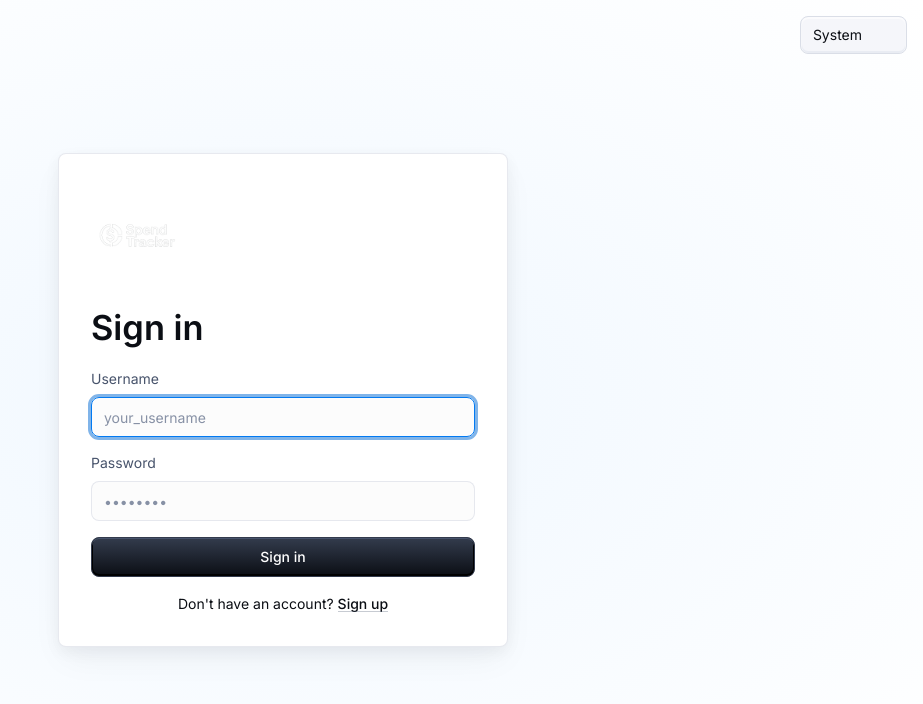
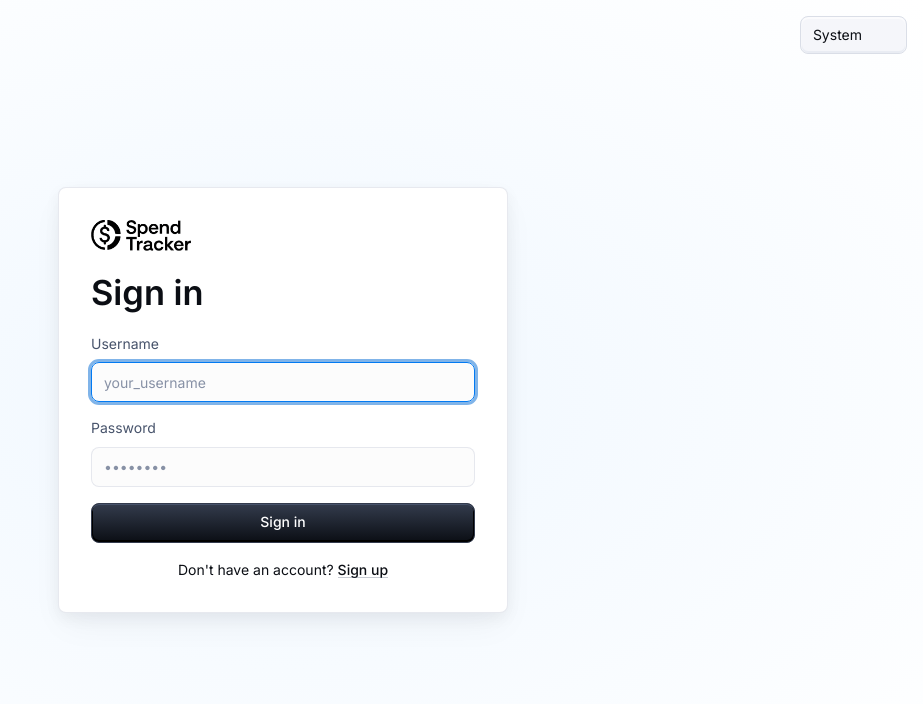
Before and after one commit to nightyvsc/SpendTracker-client, a React (Vite) app: page /signin in a window 1280 px wide. Shown: the top 704 px of the page, without its empty margins (357-1280 px from the left). Built offline with nearby package versions, Linux system fonts and the light colour scheme; some icons are missing.

Commit message:
Fix: light mode logo color

```diff
--- a/src/components/DashboardHeader.tsx
+++ b/src/components/DashboardHeader.tsx
@@ -12,6 +12,7 @@ import Stack from '@mui/material/Stack';
 import { Link } from 'react-router';
 import ThemeSwitcher from './ThemeSwitcher';
 import logosp from '../../public/spend_tracker_logo.png'
+import logospDark from '../../public/spend_tracker_logo_dark.png'
 
 const AppBar = styled(MuiAppBar)(({ theme }) => ({
   borderWidth: 0,
@@ -92,7 +93,32 @@ export default function DashboardHeader({
             <Box sx={{ mr: 1 }}>{getMenuIcon(menuOpen)}</Box>
             <Link to="/dashboard" style={{ textDecoration: 'none' }}>
               <Stack direction="row" alignItems="center">
-                <img src={logosp} width={100} height={90}/>
+                <Box
+                  sx={{
+                    position: 'relative',
+                    '& img': {
+                      width: 100,
+                      height: 90,
+                    },
+                    ...(theme.getColorSchemeSelector ? {
+                      [`& img[data-logo="light"]`]: {
+                        display: 'block',
+                        [theme.getColorSchemeSelector('dark')]: {
+                          display: 'none',
+                        },
+                      },
+                      [`& img[data-logo="dark"]`]: {
+                        display: 'none',
+                        [theme.getColorSchemeSelector('dark')]: {
+                          display: 'block',
+                        },
+                      },
+                    } : {}),
+                  }}
+                >
+                  <img src={logospDark} data-logo="light" alt="Spend Tracker" />
+                  <img src={logosp} data-logo="dark" alt="Spend Tracker" />
+                </Box>
                 {title ? (
                   <Typography
                     variant="h6"
--- a/src/components/DashboardLayout.tsx
+++ b/src/components/DashboardLayout.tsx
@@ -7,7 +7,6 @@ import { Outlet } from 'react-router';
 import DashboardHeader from './DashboardHeader';
 import DashboardSidebar from './DashboardSidebar';
 import SitemarkIcon from './SitemarkIcon';
-import logo from '../../public/spend_tracker_logo.png'
 
 export default function DashboardLayout() {
   const theme = useTheme();
--- a/src/components/SideMenu.tsx
+++ b/src/components/SideMenu.tsx
@@ -1,5 +1,5 @@
 import * as React from 'react';
-import { styled } from '@mui/material/styles';
+import { styled, useTheme } from '@mui/material/styles';
 import { useNavigate } from 'react-router-dom';
 import MuiDrawer, { drawerClasses } from '@mui/material/Drawer';
 import Box from '@mui/material/Box';
@@ -10,6 +10,7 @@ import AccountBalanceWalletRoundedIcon from '@mui/icons-material/AccountBalanceW
 import SelectContent from './SelectContent';
 import MenuContent from './MenuContent';
 import logo from '../../public/spend_tracker_logo.png'
+import logoDark from '../../public/spend_tracker_logo_dark.png'
 
 const drawerWidth = 240;
 
@@ -26,6 +27,7 @@ const Drawer = styled(MuiDrawer)({
 
 export default function SideMenu() {
   const navigate = useNavigate();
+  const theme = useTheme();
 
   const handleSpendingsClick = () => {
     navigate('/dashboard/expenses');
@@ -41,7 +43,33 @@ export default function SideMenu() {
         },
       }}
     >
-      <a href='/dashboard' style={{ margin: '0 auto' }}><img src={logo} width={100} /></a>
+      <a href='/dashboard' style={{ margin: '0 auto' }}>
+        <Box
+          sx={{
+            position: 'relative',
+            '& img': {
+              width: 100,
+            },
+            ...(theme.getColorSchemeSelector ? {
+              [`& img[data-logo="light"]`]: {
+                display: 'block',
+                [theme.getColorSchemeSelector('dark')]: {
+                  display: 'none',
+                },
+              },
+              [`& img[data-logo="dark"]`]: {
+                display: 'none',
+                [theme.getColorSchemeSelector('dark')]: {
+                  display: 'block',
+                },
+              },
+            } : {}),
+          }}
+        >
+          <img src={logoDark} data-logo="light" alt="Spend Tracker" />
+          <img src={logo} data-logo="dark" alt="Spend Tracker" />
+        </Box>
+      </a>
       <Box
         sx={{
           display: 'flex',
--- a/src/pages/SignIn.tsx
+++ b/src/pages/SignIn.tsx
@@ -10,12 +10,13 @@ import TextField from '@mui/material/TextField';
 import Typography from '@mui/material/Typography';
 import Stack from '@mui/material/Stack';
 import MuiCard from '@mui/material/Card';
-import { styled } from '@mui/material/styles';
+import { styled, useTheme } from '@mui/material/styles';
 import { Alert, Icon } from '@mui/material';
 import AppTheme from '../theme/AppTheme';
 import ColorModeSelect from '../theme/ColorModeSelect';
 import { SitemarkIcon } from '../components/CustomIcons';
 import logo from '../../public/spend_tracker_logo.png'
+import logoDark from '../../public/spend_tracker_logo_dark.png'
 
 import { useAuth } from '../context/AuthContext';
 import { toast } from 'react-toastify';
@@ -61,8 +62,9 @@ const SignInContainer = styled(Stack)(({ theme }) => ({
   },
 }));
 
-export default function SignIn(props: { disableCustomTheme?: boolean }) {
+function SignInContent() {
   const { login } = useAuth();
+  const theme = useTheme();
 
   const [username, setUsername] = useState('');
   const [usernameError, setUsernameError] = useState(false);
@@ -119,12 +121,36 @@ export default function SignIn(props: { disableCustomTheme?: boolean }) {
   };
 
   return (
-    <AppTheme {...props}>
+    <>
       <CssBaseline enableColorScheme />
       <SignInContainer direction="column" justifyContent="space-between">
         <ColorModeSelect sx={{ position: 'fixed', top: '1rem', right: '1rem' }} />
         <Card variant="outlined">
-          <img src={logo} width={100}/>
+          <Box
+            sx={{
+              position: 'relative',
+              '& img': {
+                width: 100,
+              },
+              ...(theme.getColorSchemeSelector ? {
+                [`& img[data-logo="light"]`]: {
+                  display: 'block',
+                  [theme.getColorSchemeSelector('dark')]: {
+                    display: 'none',
+                  },
+                },
+                [`& img[data-logo="dark"]`]: {
+                  display: 'none',
+                  [theme.getColorSchemeSelector('dark')]: {
+                    display: 'block',
+                  },
+                },
+              } : {}),
+            }}
+          >
+            <img src={logoDark} data-logo="light" alt="Spend Tracker" />
+            <img src={logo} data-logo="dark" alt="Spend Tracker" />
+          </Box>
           <Typography component="h1" variant="h4" sx={{ width: '100%', fontSize: 'clamp(2rem, 10vw, 2.15rem)' }}>
             Sign in
           </Typography>
@@ -187,6 +213,14 @@ export default function SignIn(props: { disableCustomTheme?: boolean }) {
           </Typography>
         </Card>
       </SignInContainer>
+    </>
+  );
+}
+
+export default function SignIn(props: { disableCustomTheme?: boolean }) {
+  return (
+    <AppTheme {...props}>
+      <SignInContent />
     </AppTheme>
   );
 }
--- a/src/pages/SignUp.tsx
+++ b/src/pages/SignUp.tsx
@@ -12,13 +12,14 @@ import TextField from '@mui/material/TextField';
 import Typography from '@mui/material/Typography';
 import Stack from '@mui/material/Stack';
 import MuiCard from '@mui/material/Card';
-import { styled } from '@mui/material/styles';
+import { styled, useTheme } from '@mui/material/styles';
 import AppTheme from '../shared-theme/AppTheme';
 import ColorModeSelect from '../shared-theme/ColorModeSelect';
 import {SitemarkIcon} from '../components/CustomIcons';
 import Alert from '@mui/material/Alert';
 import MenuItem from '@mui/material/MenuItem';
 import logo from '../../public/spend_tracker_logo.png'
+import logoDark from '../../public/spend_tracker_logo_dark.png'
 
 const Card = styled(MuiCard)(({ theme }) => ({
   display: 'flex',
@@ -86,7 +87,8 @@ interface FormErrors {
   income_amount?: string;
 }
 
-export default function SignUp(props: { disableCustomTheme?: boolean }) {
+function SignUpContent() {
+  const theme = useTheme();
   const [formData, setFormData] = React.useState<FormData>({
     username: '',
     email: '',
@@ -200,12 +202,36 @@ export default function SignUp(props: { disableCustomTheme?: boolean }) {
   };
 
   return (
-    <AppTheme {...props}>
+    <>
       <CssBaseline enableColorScheme />
       <ColorModeSelect sx={{ position: 'fixed', top: '1rem', right: '1rem' }} />
       <SignUpContainer direction="column" justifyContent="space-between">
         <Card variant="outlined">
-          <img src={logo} width={100}/>
+          <Box
+            sx={{
+              position: 'relative',
+              '& img': {
+                width: 100,
+              },
+              ...(theme.getColorSchemeSelector ? {
+                [`& img[data-logo="light"]`]: {
+                  display: 'block',
+                  [theme.getColorSchemeSelector('dark')]: {
+                    display: 'none',
+                  },
+                },
+                [`& img[data-logo="dark"]`]: {
+                  display: 'none',
+                  [theme.getColorSchemeSelector('dark')]: {
+                    display: 'block',
+                  },
+                },
+              } : {}),
+            }}
+          >
+            <img src={logoDark} data-logo="light" alt="Spend Tracker" />
+            <img src={logo} data-logo="dark" alt="Spend Tracker" />
+          </Box>
           <Typography
             component="h1"
             variant="h4"
@@ -402,6 +428,14 @@ export default function SignUp(props: { disableCustomTheme?: boolean }) {
           </Box>
         </Card>
       </SignUpContainer>
+    </>
+  );
+}
+
+export default function SignUp(props: { disableCustomTheme?: boolean }) {
+  return (
+    <AppTheme {...props}>
+      <SignUpContent />
     </AppTheme>
   );
 }
```
Also changed, not shown: public/spend_tracker_logo.png, public/spend_tracker_logo_dark.png (added).
